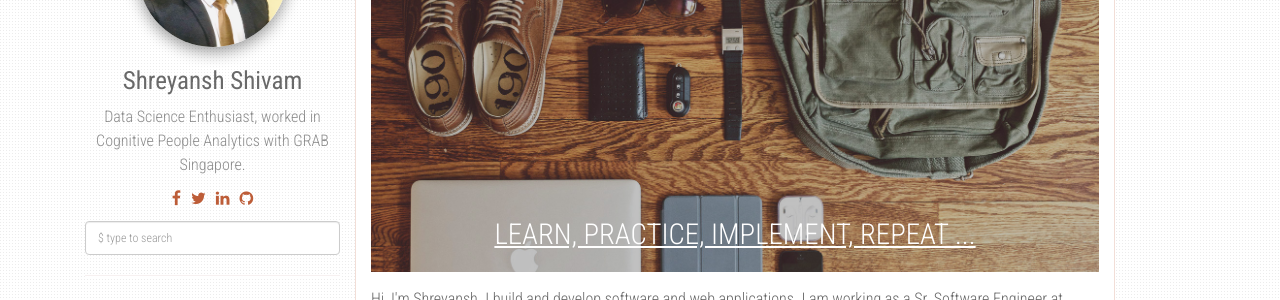
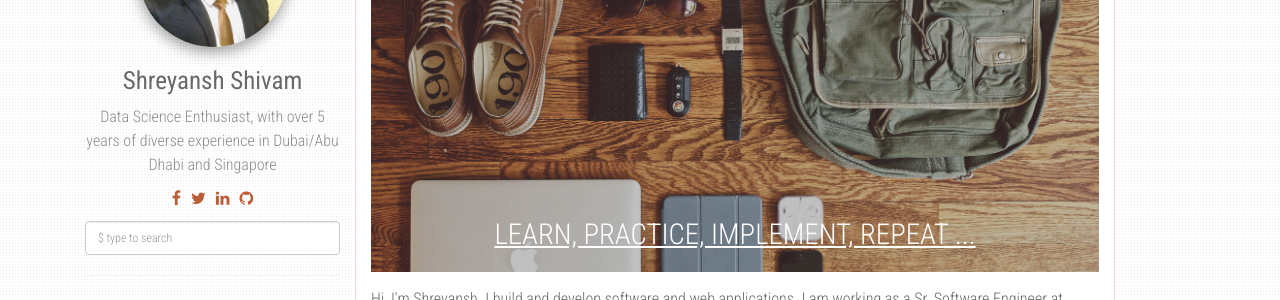
Before and after one commit to shreyanshshivam/shreyansh, a Jekyll site: the page built from index.html, in a window 1280 px wide. Shown: the part 153-453 px from the top of the page. Built offline with Jekyll 4.4.1, drawn with Linux system fonts in a browser that asks for light colours; nearby versions of some CDN libraries; some of the changed lines change nothing that is shown.

Commit message:
Update _config.yml

```diff
--- a/_config.yml
+++ b/_config.yml
@@ -4,7 +4,7 @@ author: Shreyansh Shivam
 email: shreyanshs.2019@mitb.smu.edu.sg
 phone: +6588914507
 github: https://github.com/shreyanshshivam
-about: Data Science Enthusiast, worked in Cognitive People Analytics with GRAB Singapore.
+about: Data Science Enthusiast, with over 5 years of diverse experience in Dubai/Abu Dhabi and Singapore
 disqus_shortname: programming
 #google_analytics: UA-31048387-6
 avatar_url: /static/img/me.jpg
@@ -19,18 +19,18 @@ collections:
 
 social:
     - icon: fa-facebook
-      link: "https://www.facebook.com/tjamadar"
+      link: "https://www.facebook.com/shreyansh.shivam.1"
     - icon: fa-twitter
-      link: "https://twitter.com/tmjam3011"
+      link: "https://twitter.com/shivam_sinha07"
     - icon: fa-linkedin
-      link: "https://www.linkedin.com/in/tauseef-jamadar-5b577913/"
+      link: "https://www.linkedin.com/in/shreyansh-shivam/"
     # - icon: fa-stack-exchange
     #   link: "#"
     - icon: fa-github
       link: "https://github.com/tmjam"
 
 share:
-  twitter_username: tmjam3011
+  twitter_username: shivam_sinha07
   # fb_appid: 1749788565247320
 
 urls:
```
